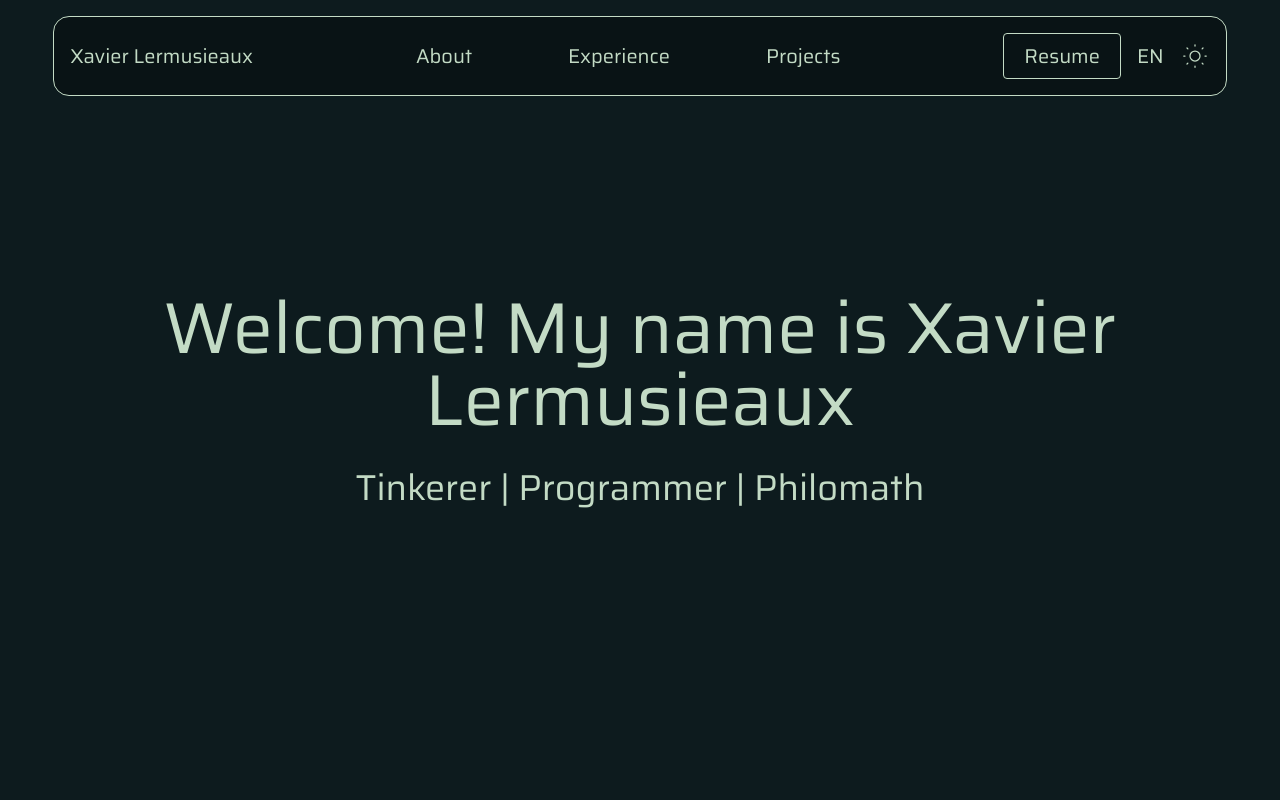
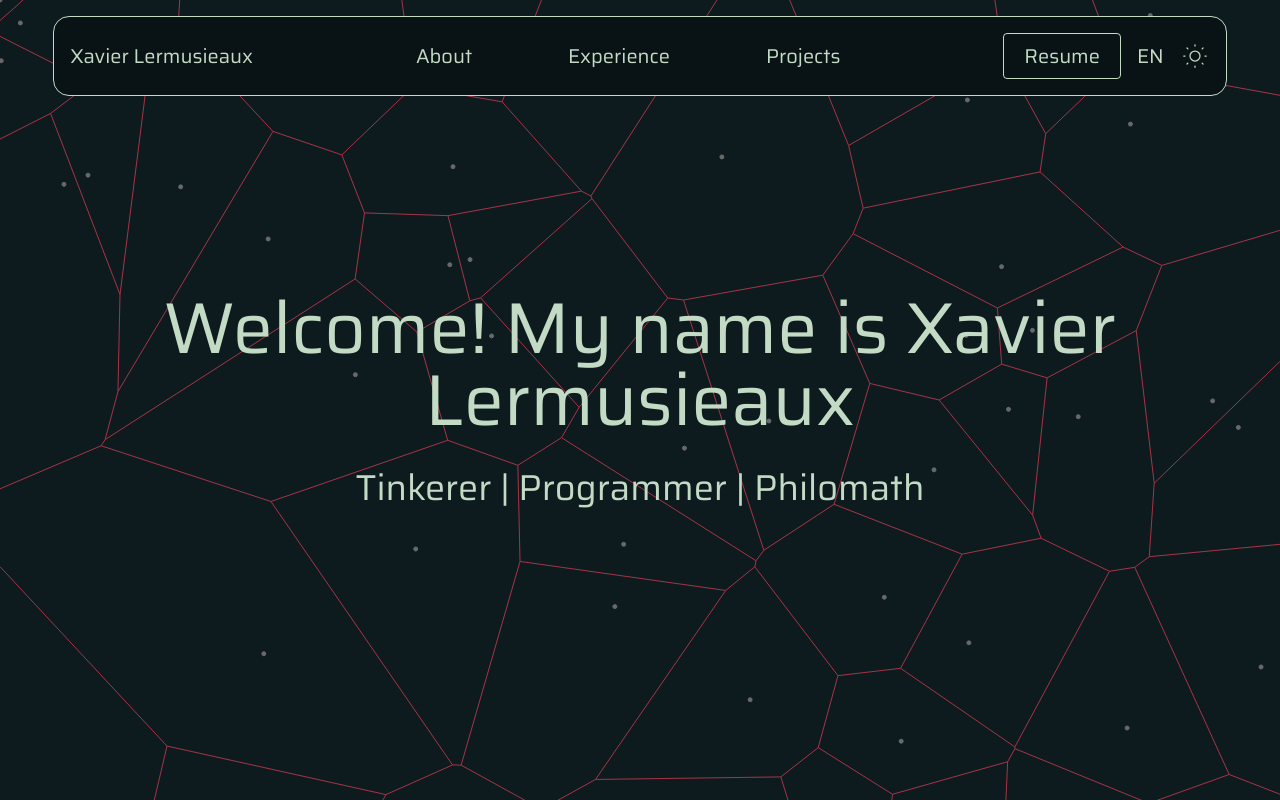
Before and after one commit to Egzavyer/portfolio, a React (Vite) app: page / in a window 1280 px wide. Shown: the top 800 px of the page. Built offline with nearby package versions, Linux system fonts and the light colour scheme.

Commit message:
feat: interactive voronoi polygon background

```diff
--- a/package.json
+++ b/package.json
@@ -12,16 +12,20 @@
   "dependencies": {
     "@tabler/icons-react": "^3.44.0",
     "@tailwindcss/vite": "^4.3.2",
+    "d3-delaunay": "^6.0.4",
     "i18next": "^26.3.4",
+    "konva": "^10.3.0",
     "react": "^19.2.7",
     "react-dom": "^19.2.7",
     "react-i18next": "^17.0.8",
+    "react-konva": "^19.2.5",
     "tailwindcss": "^4.3.2"
   },
   "devDependencies": {
     "@babel/core": "^7.29.7",
     "@rolldown/plugin-babel": "^0.2.3",
     "@types/babel__core": "^7.20.5",
+    "@types/d3-delaunay": "^6.0.4",
     "@types/node": "^24.13.2",
     "@types/react": "^19.2.17",
     "@types/react-dom": "^19.2.3",
--- a/src/App.tsx
+++ b/src/App.tsx
@@ -11,6 +11,7 @@ function App() {
   const aboutSectionRef = useRef<HTMLDivElement | null>(null);
   const experienceSectionRef = useRef<HTMLDivElement | null>(null);
   const projectsSectionRef = useRef<HTMLDivElement | null>(null);
+  const siteRef = useRef<HTMLDivElement>(null!);
   const [isSidebarOpen, setIsSidebarOpen] = useState<boolean>(false);
 
   function handleTap() {
@@ -22,8 +23,11 @@ function App() {
   }
 
   return (
-    <Background>
-      <div className="min-h-screen w-full flex flex-col gap-5 items-center text-text font-saira overflow-hidden">
+    <Background siteRef={siteRef}>
+      <div
+        ref={siteRef}
+        className="min-h-screen w-full flex flex-col gap-5 items-center text-text font-saira overflow-hidden"
+      >
         <Hero
           aboutSectionRef={aboutSectionRef}
           experienceSectionRef={experienceSectionRef}
--- a/src/components/Background.tsx
+++ b/src/components/Background.tsx
@@ -1,7 +1,64 @@
+import { useEffect, useRef, useState, type RefObject } from "react";
+import { useDimensions } from "../hooks/useDimensions";
+import * as d3 from "d3-delaunay";
+
 type BackgroundProps = {
   children: React.ReactNode;
+  siteRef: RefObject<HTMLDivElement>;
 };
 
-export function Background({ children }: BackgroundProps) {
-  return <div className="size-full bg-primary">{children}</div>;
+export function Background({ children, siteRef }: BackgroundProps) {
+  const { height, width } = useDimensions(siteRef);
+  const [mousePos, setMousePos] = useState([0, 0]);
+
+  useEffect(() => {
+    const handleMouseMove = (event: MouseEvent) => {
+      setMousePos([event.pageX, event.pageY]);
+    };
+
+    window.addEventListener("mousemove", handleMouseMove);
+
+    return () => {
+      window.removeEventListener("mousemove", handleMouseMove);
+    };
+  }, []);
+
+  const seeds = useRef(
+    Array.from(
+      { length: 200 },
+      () => [Math.random(), Math.random()] as [number, number],
+    ),
+  );
+
+  const particles = seeds.current.map(
+    ([x, y]) => [x * width, y * height] as [number, number],
+  );
+
+  const delaunay = d3.Delaunay.from([...particles, mousePos] as [
+    number,
+    number,
+  ][]);
+  const voronoi = delaunay.voronoi([0, 0, width, height]);
+
+  voronoi.render();
+  const voronoiPath = (
+    <path
+      d={voronoi.render()}
+      stroke={"var(--color-accent)"}
+      fill={"var(--color-primary)"}
+    />
+  );
+  const pointsPath = (
+    <path d={delaunay.renderPoints()} stroke="dimgray" fill="dimgray" />
+  );
+
+  return (
+    <div className="size-full">
+      <svg className="absolute bg-primary -z-10" width={width} height={height}>
+        {voronoiPath}
+        {pointsPath}
+      </svg>
+      {children}
+    </div>
+  );
 }
--- a/src/components/Card.tsx
+++ b/src/components/Card.tsx
@@ -22,7 +22,7 @@ export function Card({
       className="hover:cursor-pointer border rounded-2xl p-2 xl:border-transparent xl:rounded-none xl:p-0"
     >
       <li
-        className={`grid h-full xl:border-2 xl:border-transparent xl:hover:border-accent xl:hover:shadow-2xl xl:shadow-primary-900 xl:rounded-2xl xl:p-4 ${leftPanel ? "xl:grid-cols-2" : "xl:grid-cols-1"}  xl:gap-5`}
+        className={`grid h-full bg-primary xl:border-2 xl:border-text xl:hover:border-accent xl:hover:shadow-2xl xl:shadow-primary-900 xl:rounded-2xl xl:p-4 ${leftPanel ? "xl:grid-cols-2" : "xl:grid-cols-1"}  xl:gap-5`}
       >
         {leftPanel}
         <div className="flex flex-col flex-1 gap-4 pt-3 xl:pt-0">
--- /dev/null
+++ b/src/hooks/useDimensions.tsx
@@ -0,0 +1,27 @@
+import { useEffect, useLayoutEffect, useState } from "react";
+
+export const useDimensions = (targetRef: React.RefObject<HTMLDivElement>) => {
+  const getDimensions = () => {
+    return {
+      width: targetRef.current ? targetRef.current.offsetWidth : 0,
+      height: targetRef.current ? targetRef.current.offsetHeight : 0,
+    };
+  };
+
+  const [dimensions, setDimensions] = useState(getDimensions);
+
+  const handleResize = () => {
+    setDimensions(getDimensions());
+  };
+
+  useEffect(() => {
+    window.addEventListener("resize", handleResize);
+    return () => window.removeEventListener("resize", handleResize);
+  }, []);
+
+  useLayoutEffect(() => {
+    handleResize();
+  }, []);
+
+  return dimensions;
+};
--- a/src/pages/About.tsx
+++ b/src/pages/About.tsx
@@ -31,7 +31,7 @@ export function About({
       handleTap={handleTap}
     >
       <div className="flex flex-col justify-center items-center gap-20 text-center pt-20 w-11/12 xl:pt-0 xl:text-left xl:flex-row xl:justify-between">
-        <div className="flex flex-col flex-1 gap-3 border border-text p-10 rounded-2xl shadow-2xl shadow-primary-900">
+        <div className="flex flex-col flex-1 gap-3 border border-text p-10 rounded-2xl shadow-2xl shadow-primary-900 bg-primary">
           <h1 className="text-3xl xl:text-6xl">{t("about.blurb.title")}</h1>
           <div className="border w-full border-text" />
           <div className="flex flex-col gap-2 text-lg w-full xl:text-2xl">
@@ -40,7 +40,7 @@ export function About({
             <p>{t("about.blurb.line3")}</p>
           </div>
         </div>
-        <div className="flex justify-center items-center w-fit border border-text p-10 rounded-2xl shadow-2xl shadow-primary-900">
+        <div className="flex justify-center items-center w-fit border border-text p-10 rounded-2xl shadow-2xl shadow-primary-900 bg-primary">
           <div className="flex flex-col gap-3 items-center">
             {/*TODO: possibly make this a carousel */}
             <h2 className="text-2xl xl:text-5xl">{t("about.techs.title")}</h2>
```
Also changed, not shown: 1 other file (tests, documents, lock files or other folders).
